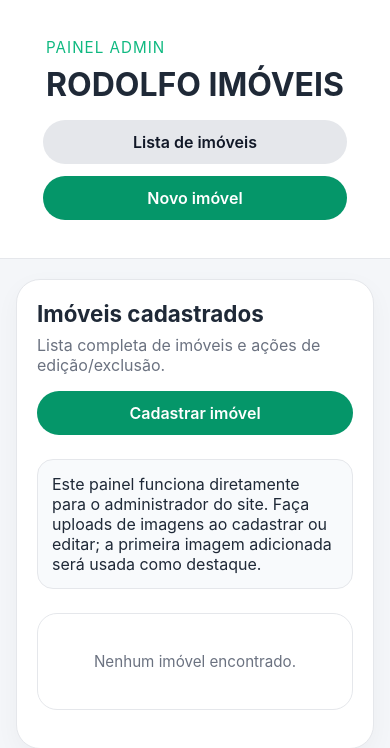
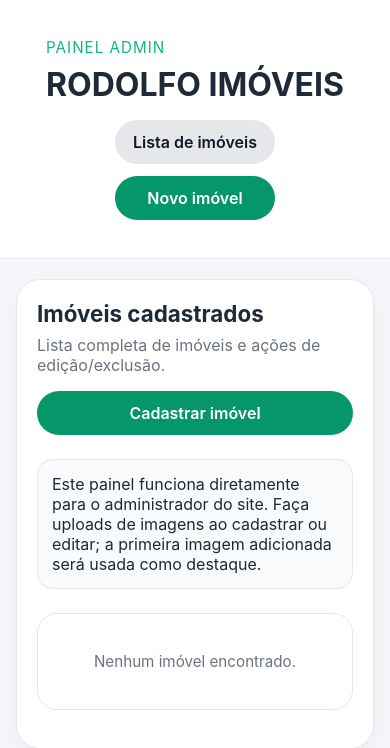
Before and after one commit to Alecsander2005/rodolfo-backend, a Django app: page / in a window 390 px wide. Shown: the top 748 px of the page. Run offline with Django 5.2, Linux system fonts and the light colour scheme; data that the repository does not hold is empty; parts of the project's set-up code (start-up, migrations or seed data) failed here and were passed over.

Commit message:
refatora estrutura de botões para uso de classe 'button-stack' em várias páginas

```diff
--- a/imoveis/templates/imoveis/base.html
+++ b/imoveis/templates/imoveis/base.html
@@ -64,6 +64,17 @@
       }
       a.button.secondary:hover {
         background: #d6d8db;
+      }
+      .button-stack {
+        display: flex;
+        align-items: center;
+        gap: 12px;
+        flex-wrap: wrap;
+      }
+      .button-stack > .button,
+      .button-stack > input[type="submit"],
+      .button-stack > button {
+        min-width: 0;
       }
       .small-button {
         border-radius: 999px;
@@ -234,6 +245,11 @@
           width: 100%;
         }
 
+        .button-stack {
+          flex-direction: column;
+          align-items: stretch;
+        }
+
         .form-grid {
           gap: 14px;
         }
@@ -307,7 +323,7 @@
             <p style="margin:0; font-size:0.95rem; color:#10b981; text-transform:uppercase; letter-spacing:1px;">Painel Admin</p>
             <h1 style="margin:8px 0 0; font-size:2rem;">RODOLFO IMÓVEIS</h1>
           </div>
-          <div style="display:flex; gap:12px; flex-wrap:wrap;">
+          <div class="button-stack">
             <a href="{% url 'imovel_list' %}" class="button secondary">Lista de imóveis</a>
             <a href="{% url 'imovel_create' %}" class="button">Novo imóvel</a>
           </div>
--- a/imoveis/templates/imoveis/imovel_confirm_delete.html
+++ b/imoveis/templates/imoveis/imovel_confirm_delete.html
@@ -16,7 +16,7 @@
 
   <form method="post">
     {% csrf_token %}
-    <div style="display:flex; gap:12px; flex-wrap:wrap;">
+    <div class="button-stack">
       <input type="submit" value="Confirmar exclusão" class="button" />
       <a href="{% url 'imovel_list' %}" class="button secondary">Cancelar</a>
     </div>
--- a/imoveis/templates/imoveis/imovel_form.html
+++ b/imoveis/templates/imoveis/imovel_form.html
@@ -102,7 +102,7 @@
       {{ form.descricao }}
     </div>
 
-    <div style="display:flex; gap:12px; flex-wrap:wrap;">
+    <div class="button-stack">
       <input type="submit" value="Salvar" class="button" />
       <a href="{% url 'imovel_list' %}" class="button secondary">Cancelar</a>
     </div>
--- a/imoveis/templates/imoveis/imovel_list.html
+++ b/imoveis/templates/imoveis/imovel_list.html
@@ -48,9 +48,11 @@
             <td data-label="Finalidade">{{ imovel.finalidade }}</td>
             <td data-label="Situação">{{ imovel.status }}</td>
             <td data-label="Ações">
-              <a href="{% url 'imovel_update' imovel.pk %}" class="button secondary small-button">Editar</a>
-              <a href="{% url 'imovel_delete' imovel.pk %}" class="button secondary small-button">Excluir</a>
-              <a href="{% url 'imovel_detail' imovel.pk %}" class="button secondary small-button">Ver</a>
+              <div style="display:flex; flex-direction:column; gap:10px;">
+                <a href="{% url 'imovel_update' imovel.pk %}" class="button secondary small-button">Editar</a>
+                <a href="{% url 'imovel_delete' imovel.pk %}" class="button secondary small-button">Excluir</a>
+                <a href="{% url 'imovel_detail' imovel.pk %}" class="button secondary small-button">Ver</a>
+              </div>
             </td>
           </tr>
         {% empty %}
```
Also changed, not shown: imoveis/templates/imoveis/imovel_detail.html (+2 -7 lines).
